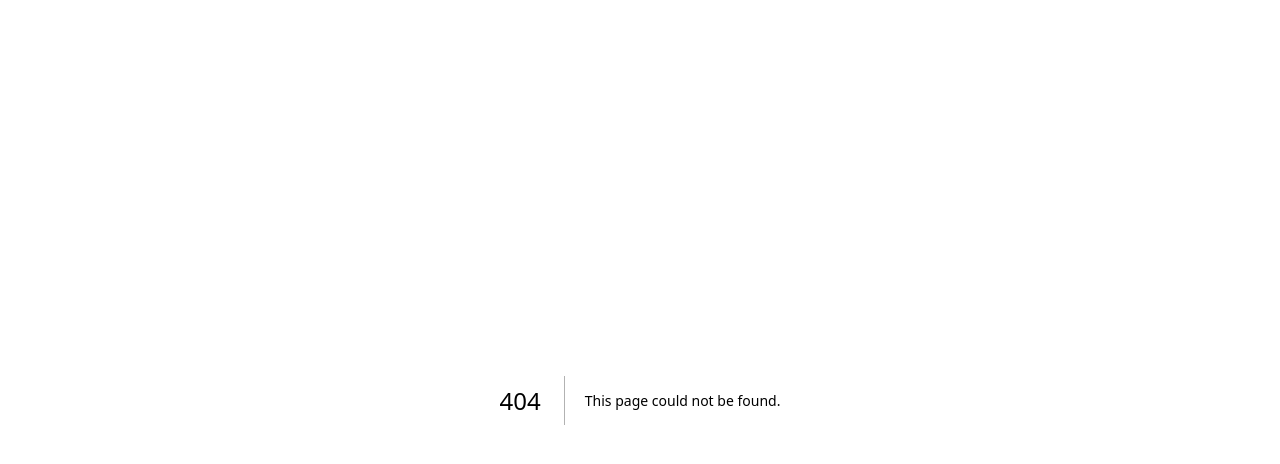
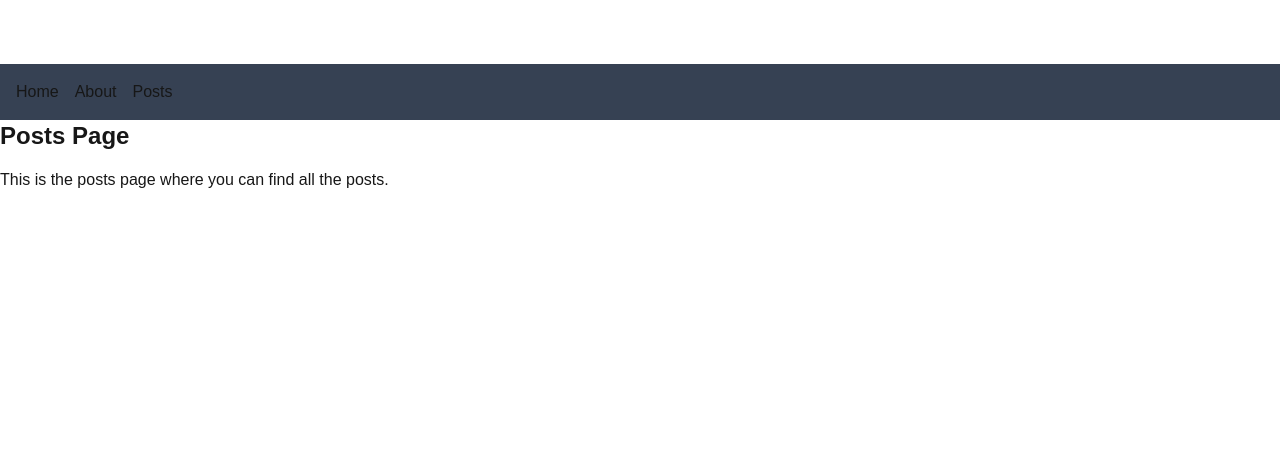
Before and after one commit to edwineduuuh/alx-project-0x02-setup, a Next.js app in the folder alx-project-0x02/: page /posts in a window 1280 px wide. Before the commit this address had no page. Shown: the top 464 px of the page. Built offline with nearby package versions, Linux system fonts and the light colour scheme.

Commit message:
Implement navigation between pages using a reusable Header component.

```diff
--- a/alx-project-0x02/components/layout/Header.tsx
+++ b/alx-project-0x02/components/layout/Header.tsx
@@ -16,7 +16,7 @@
             <Link href="/about" className="text-white-700 hover:underline">About</Link>
           </li>
           <li>
-            <Link href="/contact" className="text-white-700 hover:underline">Contact</Link>
+            <Link href="/posts" className="text-white-700 hover:underline">Posts</Link>
           </li>
         </ul>
       </nav>
--- a/alx-project-0x02/pages/about.tsx
+++ b/alx-project-0x02/pages/about.tsx
@@ -1,9 +1,11 @@
 import React from 'react';
 import Button from '@/components/common/Button';
+import Header from '@/components/layout/Header';
 
 const About = () => {
-  return (
-    <div className="p-8">
+    return (
+        <div className="p-8">
+        <Header />
       <h1 className="text-2xl font-bold mb-4">About Page</h1>
       <div className="space-y-4 space-x-2">
         <Button size="small" shape="rounded-sm" onClick={() => alert('Small Button Clicked')}>
--- a/alx-project-0x02/pages/home.tsx
+++ b/alx-project-0x02/pages/home.tsx
@@ -1,6 +1,7 @@
 import React, { useState, useEffect } from 'react';
 import Card from '@/components/common/Card';
 import PostModal from '@/components/common/PostModal';
+import Header from '@/components/layout/Header';
 
 const Home = () => {
   const [posts, setPosts] = useState([
@@ -31,6 +32,7 @@
 
   return (
     <div className="p-8">
+      <Header />
       <h1 className="text-2xl font-bold mb-4">Home Page</h1>
       <button
         className="bg-blue-500 text-white px-4 py-2 rounded-lg mb-4"
--- /dev/null
+++ b/alx-project-0x02/pages/posts.tsx
@@ -0,0 +1,13 @@
+import Header from "@/components/layout/Header"
+import React from "react";
+
+const Posts = () => {
+    return (
+    <div>
+        <Header/>
+      <h1 className="text-2xl font-bold">Posts Page</h1>
+      <p className="mt-4">This is the posts page where you can find all the posts.</p>
+    </div>
+  );
+}
+export default Posts;
```
